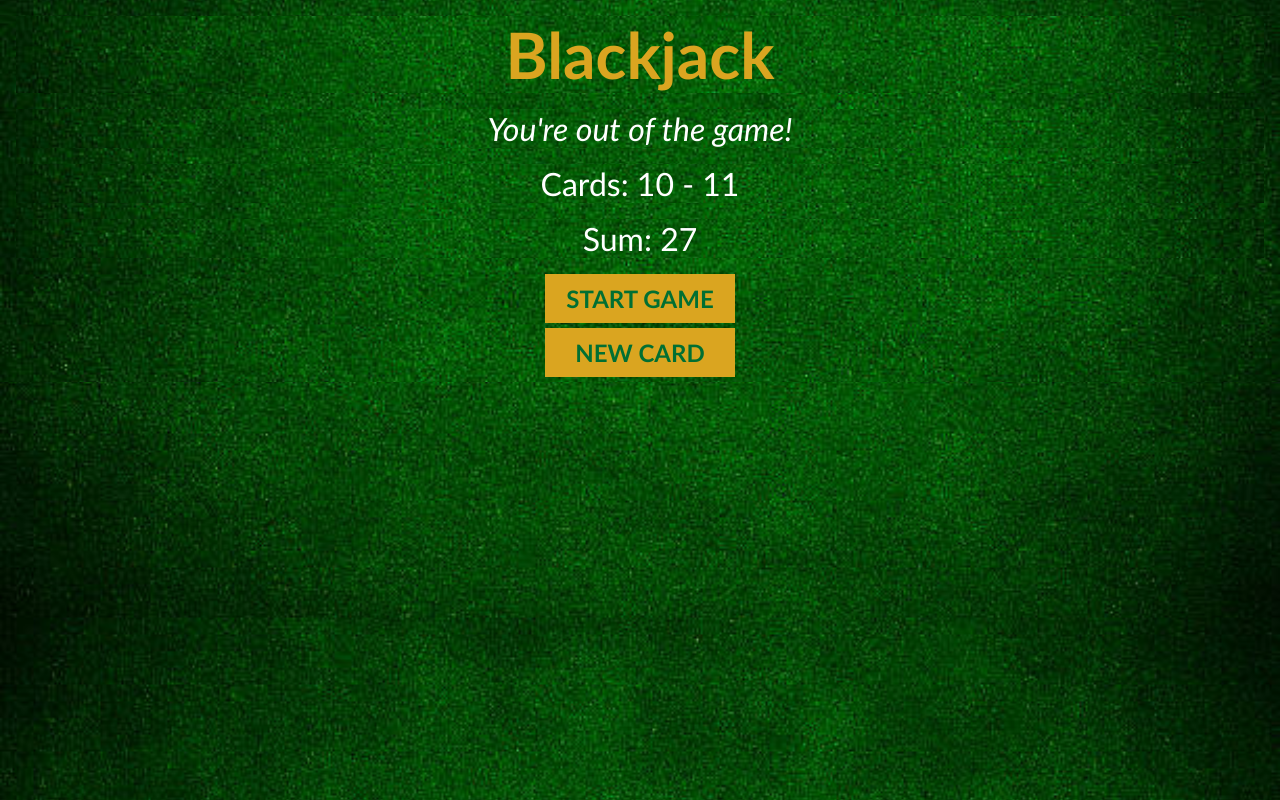
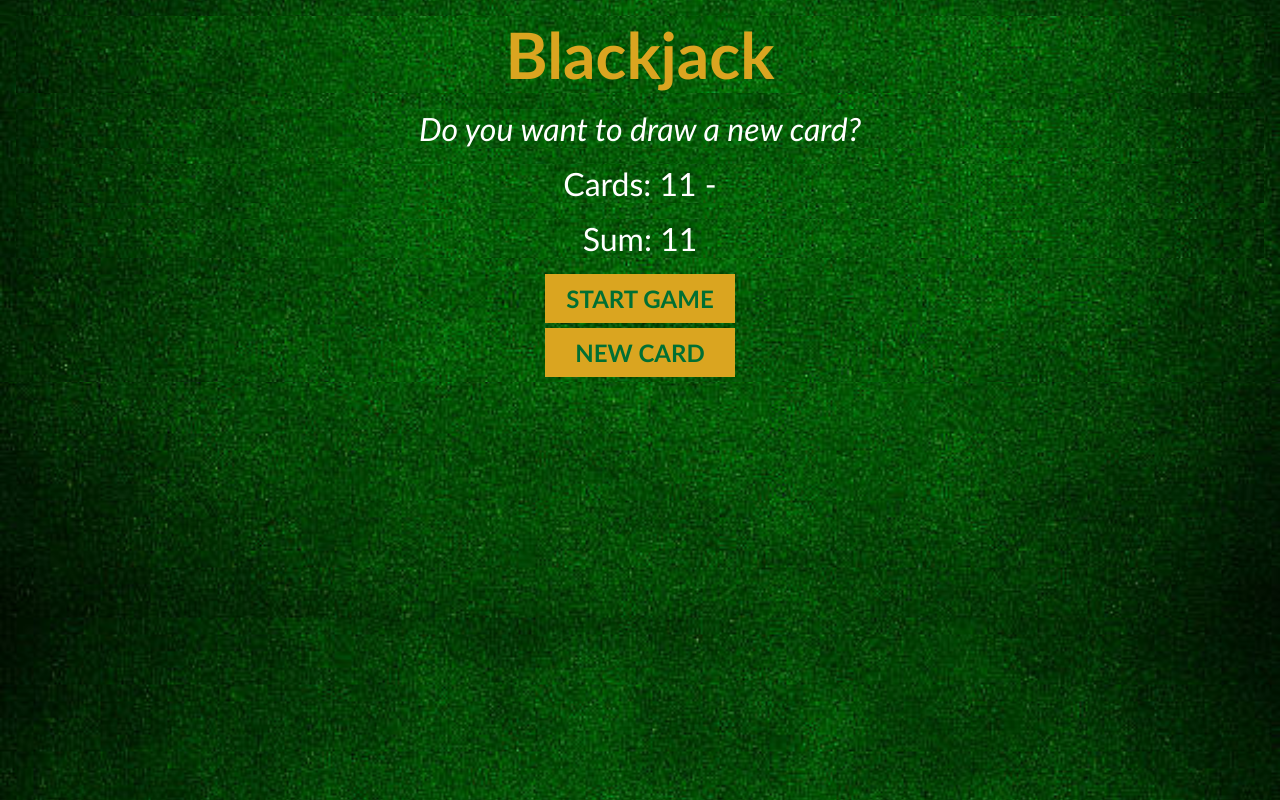
Before and after one commit to Angeltheesoto/BlackJackApp, a plain HTML site: page index.html in a window 1280 px wide. Both pictures are taken after a click on the button "NEW CARD". Drawn offline with Linux system fonts and the light colour scheme.

```diff
--- a/index.js
+++ b/index.js
@@ -1,28 +1,46 @@
 
 // black Jack app ---------------------
 
-let firstCard = 10;
-let secondCard = 11;
-let cards = [
- firstCard,
- secondCard
-]
-let sum = firstCard + secondCard;
+
+
+let cards = []
+let sum = 0;
 let hasBlackJack = false;
-let isAlive = true;
-let cardsEl = document.getElementById('cards-el');
+let isAlive = false;
 let message = document.getElementById('message-el');
 let sumEl = document.querySelector('#sum-el');
+let cardsEl = document.getElementById('cards-el');
 
+console.log(cards)
 
+function getRandomCard() {
+  let randomNumber = Math.floor( Math.random() * 13) + 1;
+
+  if (randomNumber > 10) {
+    return 10
+  } else if (randomNumber === 1) {
+    return 11
+  } else {
+    return randomNumber
+  }
+}
 
 function startGame() {
+  isAlive = true;
+  let firstCard = getRandomCard();
+  let secondCard = getRandomCard();
+  cards = [firstCard, secondCard]
+  sum = firstCard + secondCard
+
  renderGame();
 }
 
 function renderGame() {
+  cardsEl.textContent = 'Cards: '
+  for ( let i = 0; i < cards.length; i++) {
+    cardsEl.textContent += cards[i] + ' - ' ;
+  }
 
-  cardsEl.textContent = 'Cards: ' + cards[0] + ' - ' + cards[1];
   sumEl.textContent = "Sum: " + sum;
 
   if (sum <= 20) {
@@ -37,7 +55,7 @@
 }
 
 function newCard() {
- let card = 6;
+ let card = getRandomCard();
  sum += card;
  cards.push(card);
  console.log(cards)
```
Also changed, not shown: Practice/test.html (+1 -0 lines), Practice/test.js (+77 -0 lines).
